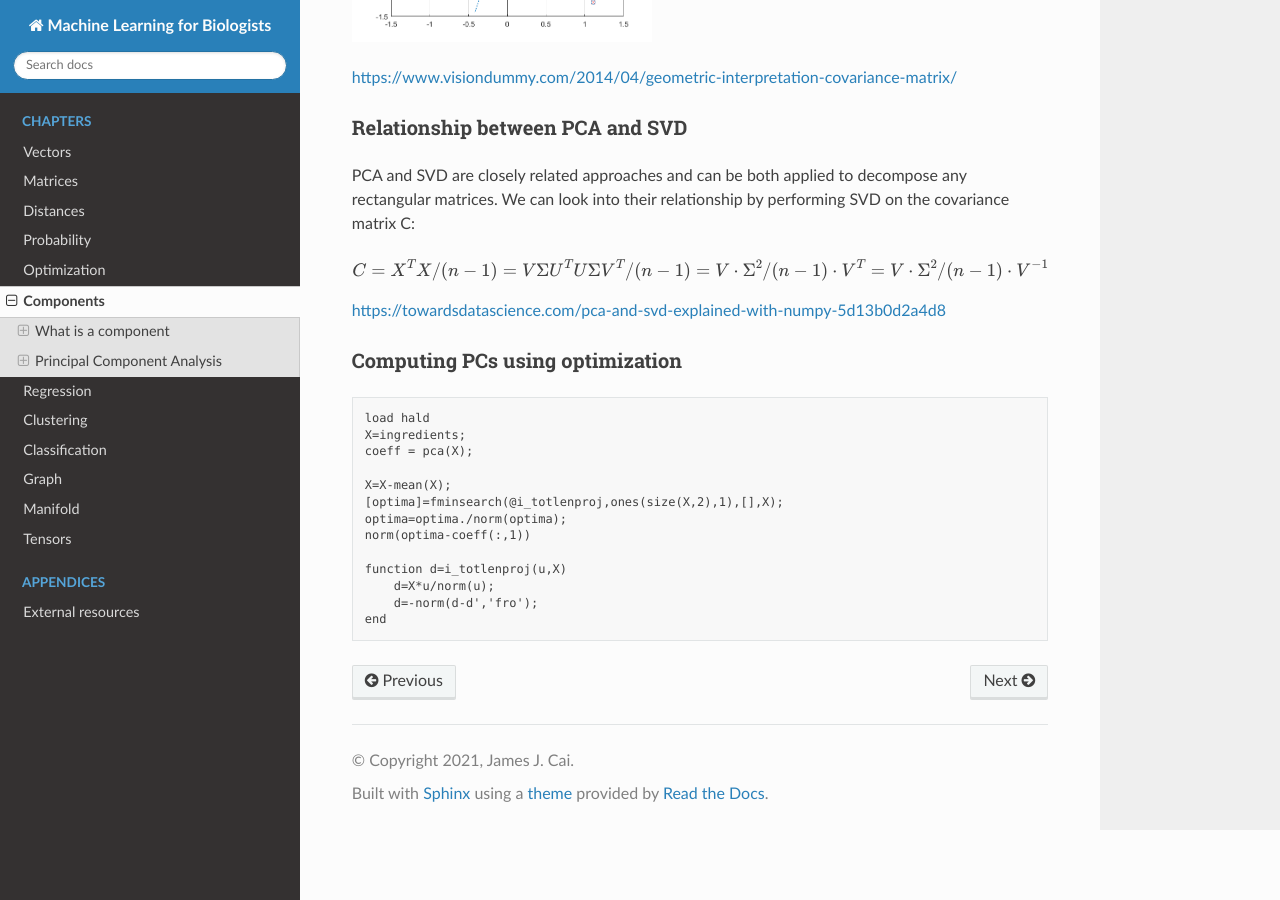
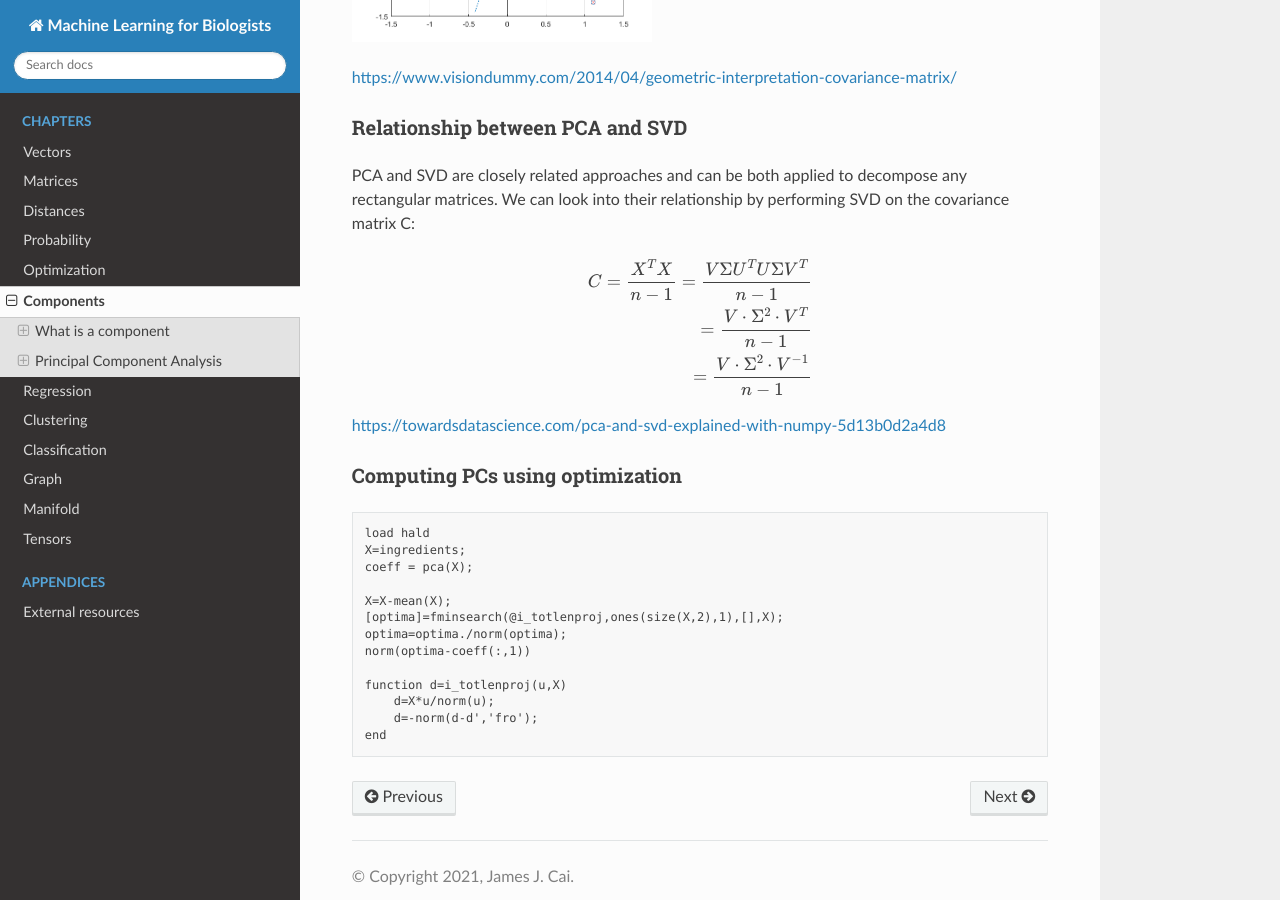
Before and after one commit to jamesjcai/readthedocs_ml4b, a Sphinx documentation site: the page built from docs/chapter_components.rst, in a window 1280 px wide and 900 px high, scrolled down 2477 px. Built offline with Sphinx 7.4.7 and the Read the Docs theme 2.0.0, drawn with Linux system fonts in a browser that asks for light colours; formulas are drawn with MathJax 3.

Commit message:
Update chapter_components.rst

```diff
--- a/docs/chapter_components.rst
+++ b/docs/chapter_components.rst
@@ -100,9 +100,9 @@ PCA and SVD are closely related approaches and can be both applied to decompose
 
 .. math::
 
-  C = X^{T}X/(n-1) =  V \Sigma U^{T} U \Sigma V^{T}/(n-1)
-    =  V \cdot \Sigma^{2}/(n-1) \cdot V^{T}
-    = V \cdot \Sigma^{2}/(n-1) \cdot V^{-1}
+    C = \frac{X^T X}{n-1} =  \frac{V \Sigma U^{T} U \Sigma V^{T}}{n-1} \\
+      =  \frac{V \cdot \Sigma^{2} \cdot V^{T}}{n-1} \\
+      = \frac{V \cdot \Sigma^{2} \cdot V^{-1}}{n-1}
 
 https://towardsdatascience.com/pca-and-svd-explained-with-numpy-5d13b0d2a4d8
 
```
